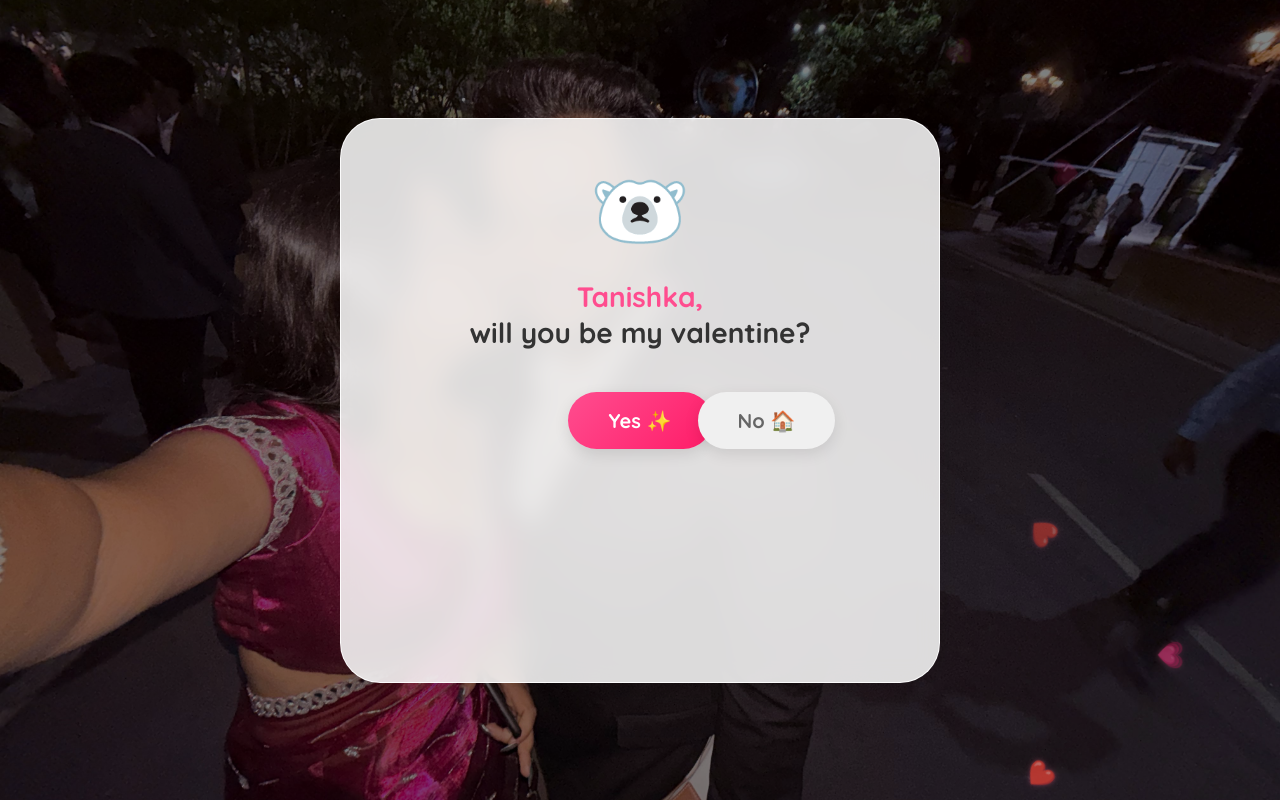
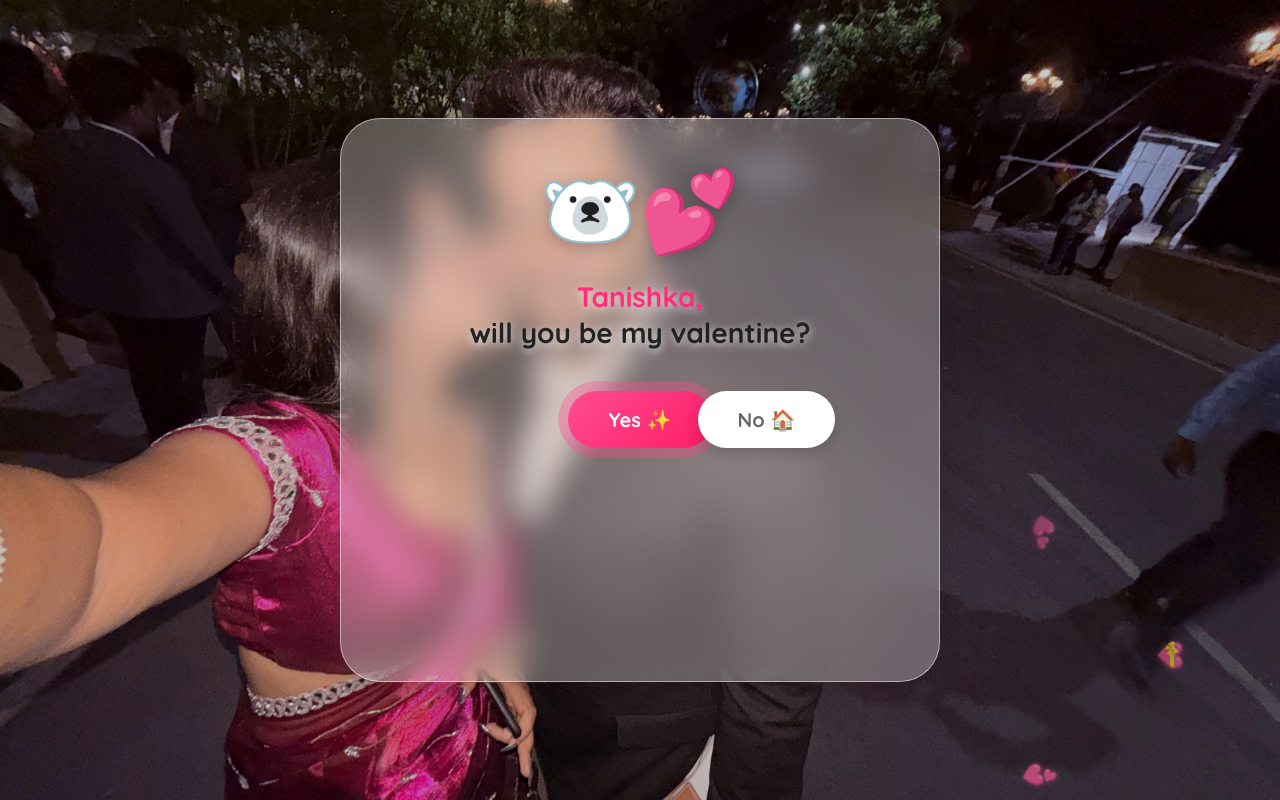
Before and after one commit to devsingh5080-source/for_tanishka, a plain HTML site: page index.html in a window 1280 px wide. Both pictures are taken after a click on the button "Tap to Open". Drawn offline with Linux system fonts and the light colour scheme.

Commit message:
Enhance Valentine's Day webpage styles and animations
Updated styles and animations for the Valentine's Day themed webpage, improved background slideshow opacity, and adjusted button animations.

```diff
--- a/index.html
+++ b/index.html
@@ -6,6 +6,7 @@
     <title>For Tanishka ❤️</title>
     <link href="https://fonts.googleapis.com/css2?family=Quicksand:wght@500;700&display=swap" rel="stylesheet">
     <style>
+        /* --- RESET & CORE STYLES --- */
         * { box-sizing: border-box; -webkit-tap-highlight-color: transparent; }
 
         body {
@@ -26,7 +27,7 @@
             position: fixed;
             top: 0; left: 0; width: 100%; height: 100%;
             z-index: 0;
-            opacity: 0.5; /* Photos dimmed slightly so text pops */
+            opacity: 0.8;
         }
 
         .slide {
@@ -44,7 +45,8 @@
         #start-screen {
             position: fixed;
             top: 0; left: 0; width: 100%; height: 100%;
-            background: rgba(255, 255, 255, 0.95);
+            background: rgba(255, 255, 255, 0.85);
+            backdrop-filter: blur(10px);
             z-index: 99999;
             display: flex;
             justify-content: center;
@@ -89,19 +91,19 @@
             100% { transform: translateY(-10vh) rotate(360deg); opacity: 0; }
         }
 
-        /* --- MAIN CARD --- */
+        /* --- MAIN CARD (GLASS-MORPHISM) --- */
         .card {
-            background: rgba(255, 255, 255, 0.85);
-            backdrop-filter: blur(12px);
-            -webkit-backdrop-filter: blur(12px);
-            border: 1px solid rgba(255, 255, 255, 0.9);
+            background: rgba(255, 255, 255, 0.3);
+            backdrop-filter: blur(15px);
+            -webkit-backdrop-filter: blur(15px);
+            border: 1px solid rgba(255, 255, 255, 0.5);
             border-radius: 40px;
             padding: 40px 20px;
             text-align: center;
             width: 90%;
             max-width: 600px;
             min-height: 500px;
-            box-shadow: 0 15px 45px rgba(0,0,0,0.1);
+            box-shadow: 0 15px 45px rgba(0,0,0,0.15);
             z-index: 10;
             display: none;
             flex-direction: column;
@@ -110,7 +112,6 @@
             position: relative;
         }
 
-        /* Image styling for the mascot/celebration photo */
         .mascot-img {
             width: 150px;
             height: 150px;
@@ -119,7 +120,7 @@
             border: 4px solid #ff4d8f;
             margin-bottom: 20px;
             animation: bounce 2.5s infinite ease-in-out;
-            display: none; /* Hidden initially, bear emoji shown instead */
+            display: none;
         }
 
         .mascot-emoji {
@@ -127,12 +128,19 @@
             margin-bottom: 20px;
             animation: bounce 2.5s infinite ease-in-out;
             display: block;
+            filter: drop-shadow(0 4px 8px rgba(0,0,0,0.2));
         }
 
         @keyframes bounce { 0%, 100% { transform: translateY(0); } 50% { transform: translateY(-15px); } }
 
-        h1 { color: #333; font-size: 28px; margin: 0 0 40px 0; line-height: 1.3; }
-        .highlight { color: #ff4d8f; font-weight: 800; }
+        h1 {
+            color: #222;
+            font-size: 28px;
+            margin: 0 0 40px 0;
+            line-height: 1.3;
+            text-shadow: 0 2px 10px rgba(255,255,255,0.8);
+        }
+        .highlight { color: #ff2e7a; font-weight: 800; }
 
         .btn-box { position: relative; width: 100%; height: 200px; display: flex; justify-content: center; align-items: flex-start; }
 
@@ -146,13 +154,35 @@
             cursor: pointer;
             position: absolute;
             transition: transform 0.2s, background 0.3s;
-            box-shadow: 0 5px 15px rgba(0,0,0,0.1);
+            box-shadow: 0 5px 15px rgba(0,0,0,0.2);
         }
 
-        #yes-btn { background: linear-gradient(135deg, #ff4d8f 0%, #ff1c68 100%); color: white; z-index: 20; position: relative; }
-        #no-btn { background: #f0f0f0; color: #666; right: 15%; z-index: 100; }
+        #yes-btn {
+            background: linear-gradient(135deg, #ff4d8f 0%, #ff1c68 100%);
+            color: white;
+            z-index: 20;
+            position: relative;
+            animation: pulseGlow 2s infinite;
+        }
 
-        #msg-box { min-height: 30px; margin-top: 20px; color: #ff4d8f; font-weight: 600; font-size: 18px; font-style: italic; }
+        @keyframes pulseGlow {
+            0% { box-shadow: 0 0 0 0 rgba(255, 77, 143, 0.7); }
+            70% { box-shadow: 0 0 0 20px rgba(255, 77, 143, 0); }
+            100% { box-shadow: 0 0 0 0 rgba(255, 77, 143, 0); }
+        }
+
+        #no-btn { background: #fff; color: #666; right: 15%; z-index: 100; transition: all 0.15s ease-out; }
+
+        #msg-box {
+            min-height: 30px;
+            margin-top: 20px;
+            color: #ff2e7a;
+            font-weight: 800;
+            font-size: 20px;
+            font-style: italic;
+            text-shadow: 0 1px 2px rgba(255,255,255,0.8);
+        }
+
         #confetti { position: fixed; top: 0; left: 0; width: 100%; height: 100%; pointer-events: none; z-index: 9999; }
 
         @media (max-width: 600px) {
@@ -181,8 +211,7 @@
     <div id="bg-layer"></div>
 
     <div class="card" id="main-card">
-        <div class="mascot-emoji" id="mascot-emoji">🐻‍❄️</div>
-
+        <div class="mascot-emoji" id="mascot-emoji">🐻‍❄️💕</div>
         <img src="celebration.jpg" class="mascot-img" id="mascot-img" alt="Us">
 
         <h1 id="heading"><span class="highlight">Tanishka,</span><br>will you be my valentine?</h1>
@@ -205,21 +234,18 @@
         // --- SLIDESHOW LOGIC ---
         let currentSlide = 0;
         const slides = document.querySelectorAll('.slide');
-
-        function nextSlide() {
+        setInterval(() => {
             slides[currentSlide].classList.remove('active');
             currentSlide = (currentSlide + 1) % slides.length;
             slides[currentSlide].classList.add('active');
-        }
-        setInterval(nextSlide, 4000);
+        }, 4000);
 
-        // --- GAME VARIABLES ---
+        // --- ELEMENTS ---
         const startScreen = document.getElementById('start-screen');
         const mainCard = document.getElementById('main-card');
         const yesBtn = document.getElementById('yes-btn');
         const noBtn = document.getElementById('no-btn');
         const msgBox = document.getElementById('msg-box');
-
         const mascotEmoji = document.getElementById('mascot-emoji');
         const mascotImg = document.getElementById('mascot-img');
         const heading = document.getElementById('heading');
@@ -229,32 +255,34 @@
         const successSound = document.getElementById('sound-success');
         const bgMusic = document.getElementById('bg-music');
 
-        // --- START GAME & VOLUME CONTROLS ---
         function startGame() {
-            // SET VOLUMES HERE
-            bgMusic.volume = 0.3;      // 30% Volume
-            successSound.volume = 0.5; // 50% Volume
-            dodgeSound.volume = 0.3;   // 30% Volume
+            // --- VOLUME TUNING ---
+            bgMusic.volume = 0.15;      // 15% Soft Background
+            successSound.volume = 0.5;  // 50% Standard
+            dodgeSound.volume = 0.45;   // 45% Tuned Dodge
 
-            // Play Audio
             bgMusic.play().catch(e => console.log("Audio failed:", e));
             dodgeSound.play().then(() => { dodgeSound.pause(); dodgeSound.currentTime=0; });
             successSound.play().then(() => { successSound.pause(); successSound.currentTime=0; });
 
-            // UI Transition
             startScreen.style.opacity = '0';
             setTimeout(() => {
                 startScreen.style.display = 'none';
                 mainCard.style.display = 'flex';
-                mainCard.style.animation = 'pulse 0.5s ease-out';
+                mainCard.style.animation = 'fadeInUp 0.6s forwards';
             }, 500);
         }
 
         const messages = [
-            "Just a little yes? 🥺", "I promise it'll be fun! 💕", "Wait, don't click that! 🐻",
-            "My heart is waiting... 💔", "Pretty please? 🍒", "Give it a try! 😊"
+            "\"No\" seems a bit shy",
+            "Just say Yes already!",
+            "Are you sure about that?",
+            "The No button is running away!",
+            "You know you want to say Yes 💕",
+            "Come on, give it a try!",
+            "No is not an option here 😊"
         ];
-        let count = 0;
+        let dodgeCount = 0;
 
         function handleNo(e) {
             if (e && e.type === 'touchstart') e.preventDefault();
@@ -274,22 +302,21 @@
             noBtn.style.left = randomLeft + 'px';
             noBtn.style.top = randomTop + 'px';
 
-            msgBox.innerText = messages[count % messages.length];
-            count++;
+            msgBox.innerText = messages[dodgeCount % messages.length];
+            dodgeCount++;
 
-            const yesScale = Math.min(1 + (count * 0.08), 1.35);
-            const noScale = Math.max(1 - (count * 0.1), 0.5);
+            // Progressive Scaling Logic
+            const yesScale = Math.min(1 + (dodgeCount * 0.08), 1.35);
+            const noScale = Math.max(1 - (dodgeCount * 0.1), 0.5);
             yesBtn.style.transform = `scale(${yesScale})`;
             noBtn.style.transform = `scale(${noScale})`;
         }
 
         yesBtn.addEventListener('click', () => {
             successSound.play().catch(() => {});
-
-            // SWAP EMOJI FOR PHOTO
             mascotEmoji.style.display = 'none';
             mascotImg.style.display = 'block';
-
+            mascotImg.style.animation = 'popScale 0.5s cubic-bezier(0.175, 0.885, 0.32, 1.275)';
             heading.innerHTML = "Yay! I knew you'd say yes! 💖";
             btnBox.style.display = 'none';
             msgBox.style.display = 'none';
@@ -299,10 +326,11 @@
         noBtn.addEventListener('mouseover', handleNo);
         noBtn.addEventListener('touchstart', handleNo);
 
+        // Floating Hearts Animation
         setInterval(() => {
             const heart = document.createElement('div');
             heart.classList.add('heart-bg');
-            heart.innerHTML = ['❤️', '💖', '💕', '💗'][Math.floor(Math.random()*4)];
+            heart.innerHTML = ['💕', '💖', '💗', '💓', '💝'][Math.floor(Math.random()*5)];
             heart.style.left = Math.random() * 100 + 'vw';
             document.getElementById('bg-layer').appendChild(heart);
             setTimeout(() => heart.remove(), 8000);
@@ -314,21 +342,22 @@
             canvas.width = window.innerWidth;
             canvas.height = window.innerHeight;
             const particles = [];
+            const colors = ['#ff6b9d', '#ff9ec7', '#ffb3d9', '#ffd700', '#ff69b4'];
             for(let i=0; i<150; i++) {
                 particles.push({
                     x: Math.random() * canvas.width,
                     y: Math.random() * canvas.height - canvas.height,
-                    color: `hsl(${Math.random() * 360}, 100%, 50%)`,
+                    color: colors[Math.floor(Math.random()*colors.length)],
                     size: Math.random() * 8 + 4,
                     speedY: Math.random() * 3 + 2,
                     speedX: (Math.random() - 0.5) * 2,
-                    rotation: Math.random() * 360
+                    rotation: 0
                 });
             }
             function animate() {
                 ctx.clearRect(0, 0, canvas.width, canvas.height);
                 particles.forEach(p => {
-                    p.y += p.speedY; p.x += p.speedX; p.rotation += 5;
+                    p.y += p.speedY; p.x += p.speedX; p.rotation += 10;
                     if (p.y > canvas.height) { p.y = -20; p.x = Math.random() * canvas.width; }
                     ctx.save();
                     ctx.translate(p.x, p.y);
```
